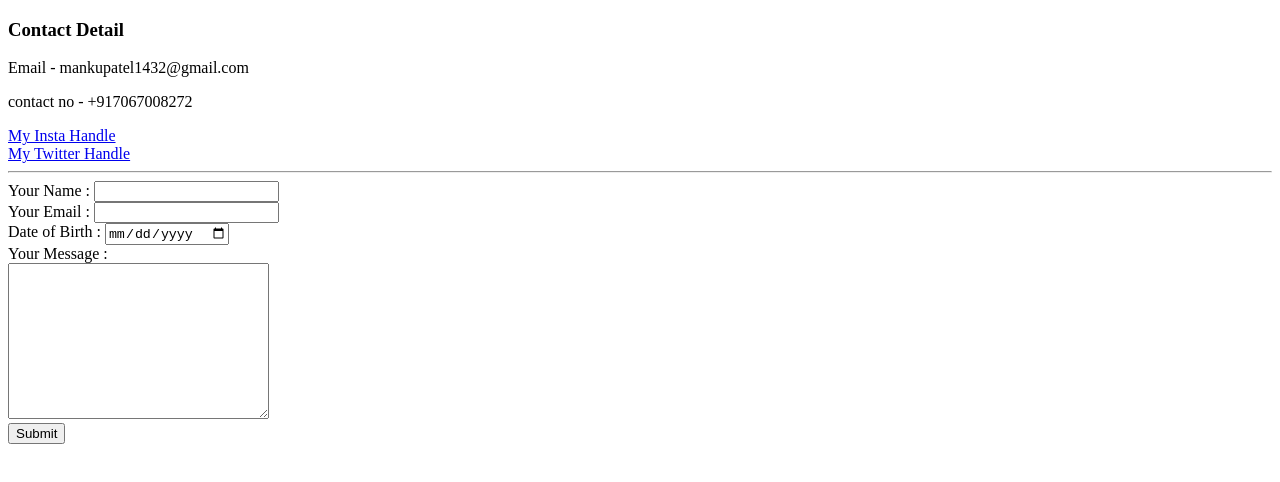
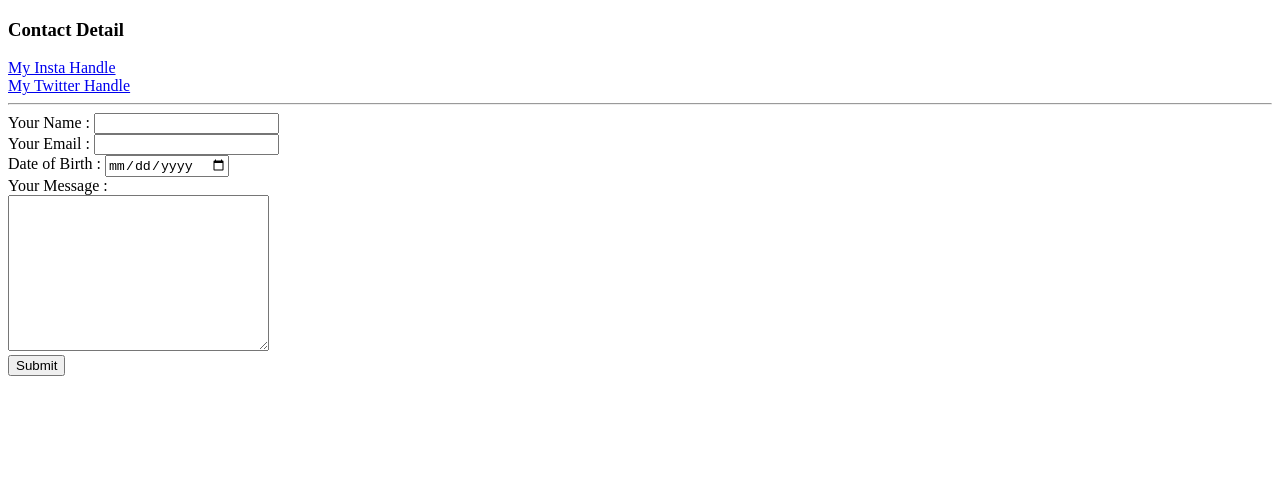
Before and after one commit to princeragh1801/cv, a plain HTML site: page contact.html in a window 1280 px wide. Drawn offline with Linux system fonts and the light colour scheme.

Commit message:
Update contact.html

```diff
--- a/contact.html
+++ b/contact.html
@@ -8,8 +8,6 @@
 </head>
 <body>
     <h3>Contact Detail</h3>
-    <p>Email - mankupatel1432@gmail.com</p>
-    <p>contact no - +917067008272</p>
     <a href="https://www.instagram.com/prince_18_01/">My Insta Handle</a>
     <br><a href="https://mobile.twitter.com/princer51349953/with_replies">My Twitter Handle</a>
     <hr>
```
